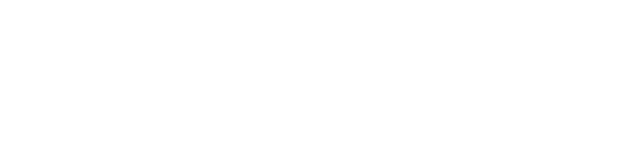
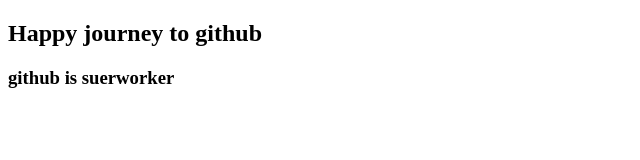
Before and after one commit to Uzzalmiah942/web-development-project-1, a plain HTML site: page index.html in a window 1280 px wide. Shown: the whole page, without its empty margins (0-640 px from the left). Drawn offline with Linux system fonts and the light colour scheme.

Commit message:
first massage

```diff
--- a/index.html
+++ b/index.html
@@ -6,3 +6,8 @@
     <meta name="viewport" content="width=device-width, initial-scale=1.0">
     <title>github</title>
 </head>
+<body>
+    <h2>Happy journey to github</h2>
+    <h3>github is suerworker </h3>
+</body>
+</html>
```
